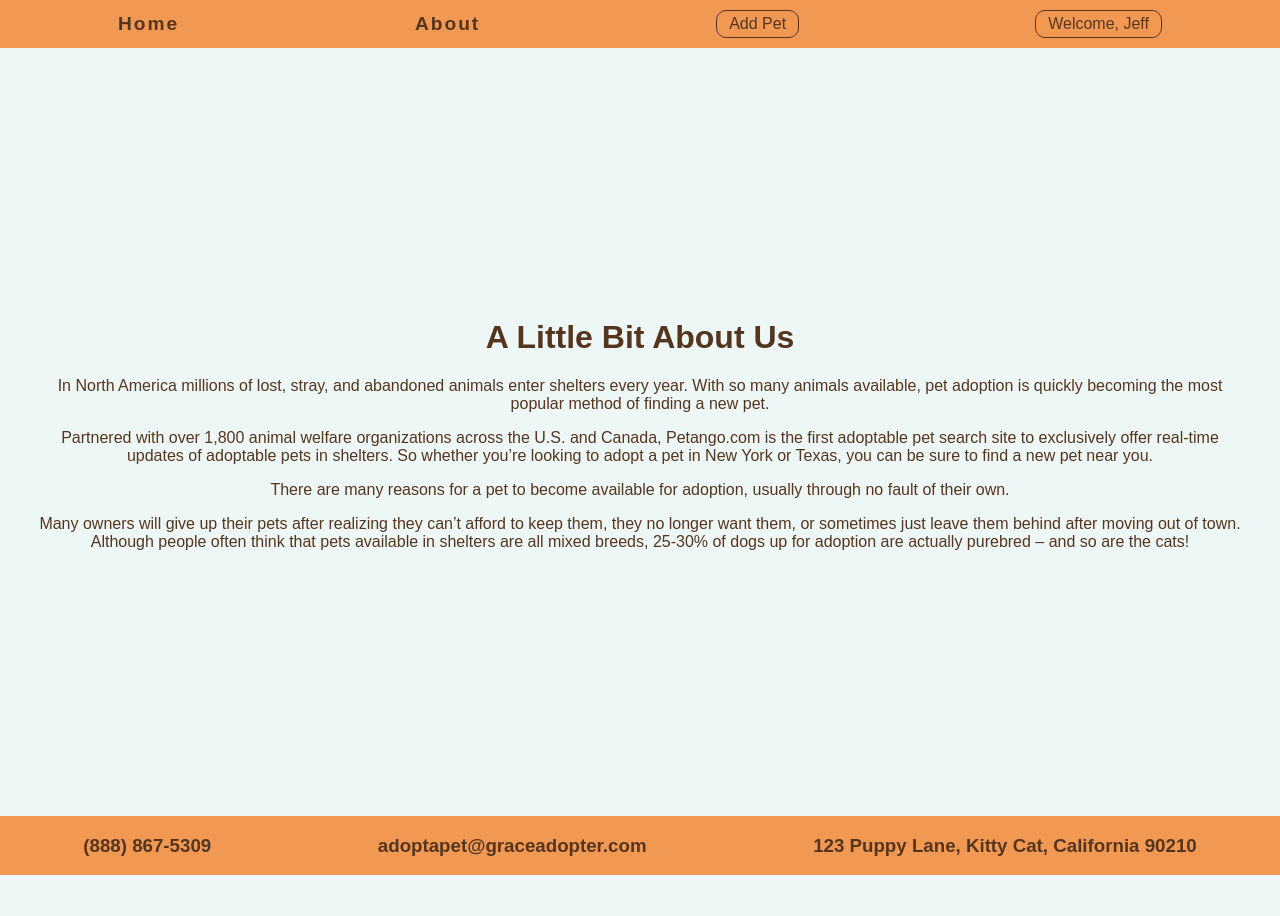
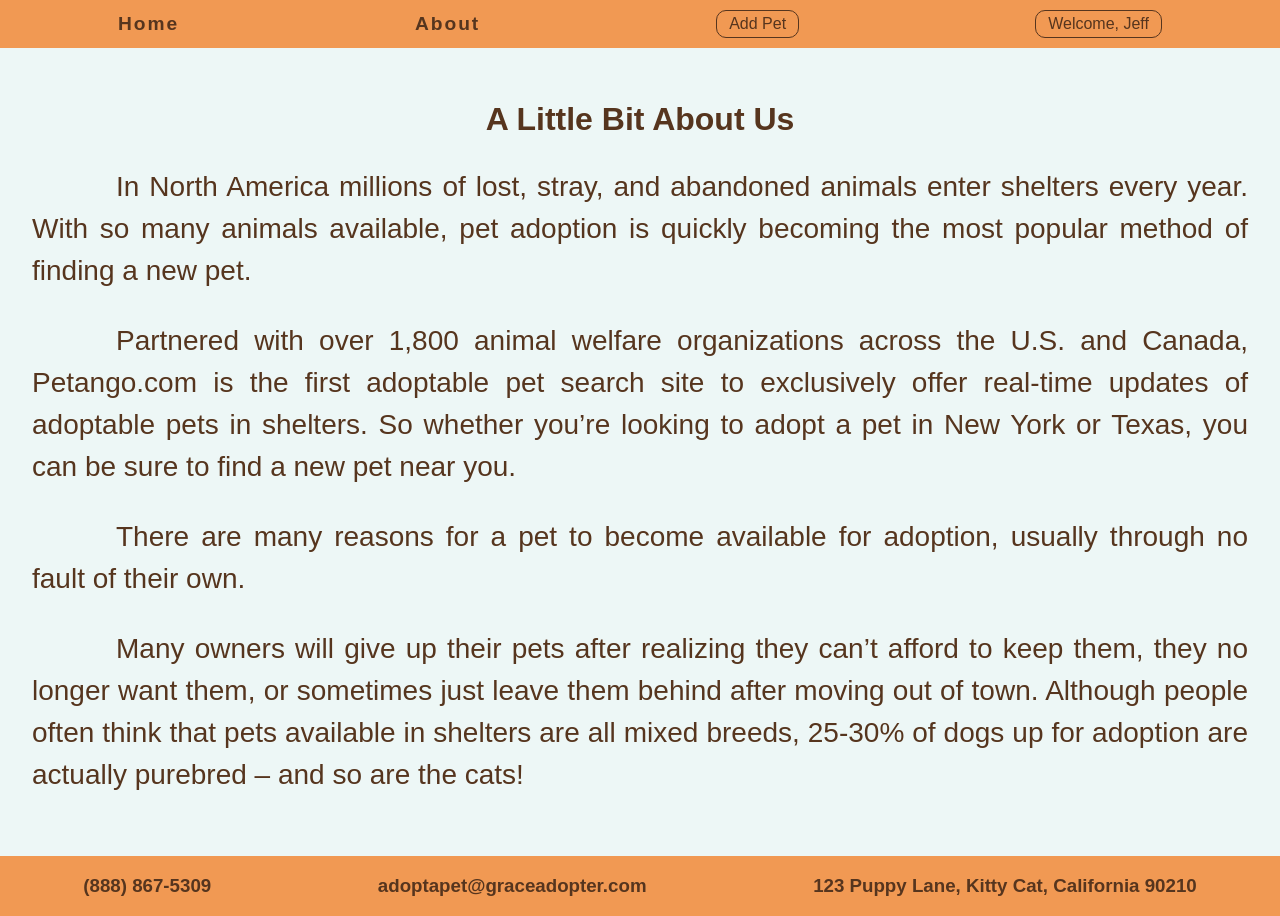
Before and after one commit to team-johnny-bravo/grace-adopter, a React app: page /about in a window 1280 px wide. Before the commit the page ends 875 px from the top, so only its background shows below. Built offline with nearby package versions, Linux system fonts and the light colour scheme; a web font is replaced by a local one.

Commit message:
Style about page

```diff
--- /dev/null
+++ b/less/about.less
@@ -0,0 +1,9 @@
+@import "./tools/colors.less";
+@import "./tools/mixins.less";
+
+.about p{
+font-size: 1.75em;
+line-height: 1.5em;
+text-align: justify;
+text-indent: 3em;
+}
--- a/less/styles.less
+++ b/less/styles.less
@@ -5,6 +5,7 @@
 @import "./navbar.less";
 @import "./home.less";
 @import "./footer.less";
+@import "./about.less";
 
 * {
   box-sizing: border-box;
--- a/public/styles.css
+++ b/public/styles.css
@@ -143,6 +143,12 @@ form {
   transition: 200ms;
   color: #2660A4;
 }
+.about p {
+  font-size: 1.75em;
+  line-height: 1.5em;
+  text-align: justify;
+  text-indent: 3em;
+}
 * {
   box-sizing: border-box;
 }
```
